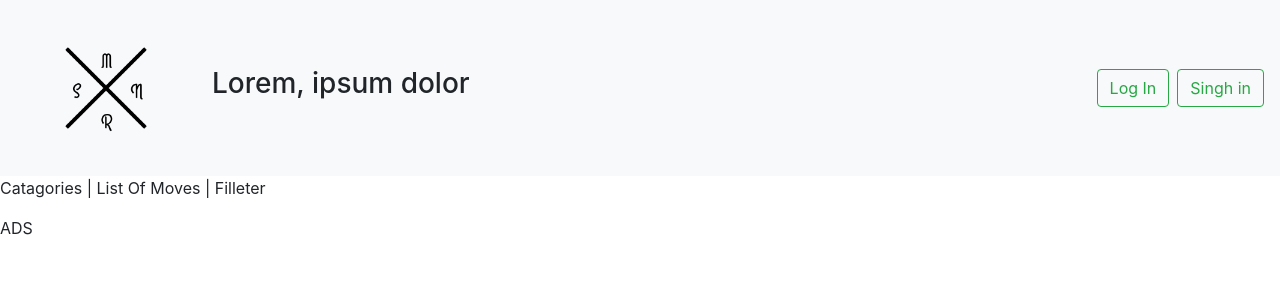
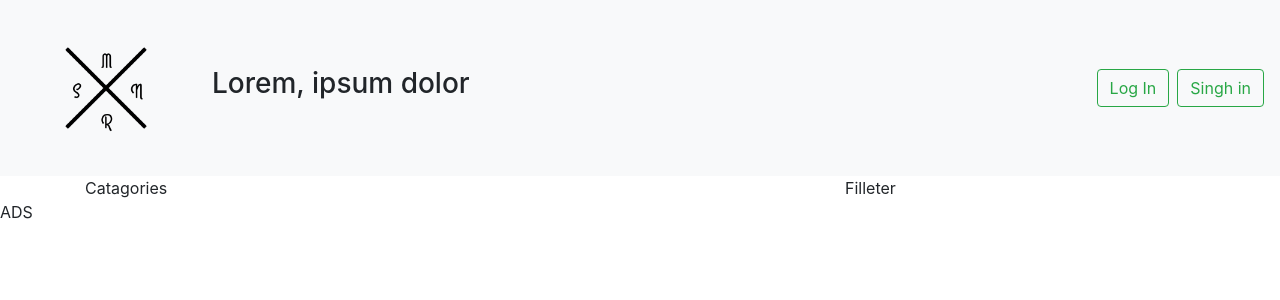
Before and after one commit to mishateml/New-movie-review, a React (Create React App) app: page / in a window 1280 px wide. Shown: the top 300 px of the page. Built offline with nearby package versions, Linux system fonts and the light colour scheme; no server answers.

Commit message:
start working on Movie List component

```diff
--- a/package.json
+++ b/package.json
@@ -6,6 +6,7 @@
     "@testing-library/jest-dom": "^4.2.4",
     "@testing-library/react": "^9.4.0",
     "@testing-library/user-event": "^7.2.1",
+    "axios": "^0.19.2",
     "bootstrap": "^4.4.1",
     "react": "^16.12.0",
     "react-bootstrap": "^1.0.0-beta.16",
--- /dev/null
+++ b/src/axios-data.js
@@ -0,0 +1,6 @@
+import axios from "axios";
+export const key = "c77614016b93433d8ba60347728e7098";
+const instance = axios.create({
+  baseURL: "https://api.themoviedb.org/3/"
+});
+export default instance;
--- /dev/null
+++ b/src/containers/ListOfMovies/ListOfMovies.js
@@ -0,0 +1,41 @@
+import React, { Component } from "react";
+import axios, { key } from "../../axios-data";
+import classes from "./ListOfMovies.module.css";
+
+class ListOfMovies extends Component {
+  state = {
+    data: {}
+  };
+  getDataForLastWeek = (filter, key) => {
+    axios
+      .get(
+        "discover/tv?api_key=" +
+          key +
+          "&language=en-US&sort_by=popularity.desc&page=1&timezone=America%2FNew_York&include_null_first_air_dates=false"
+      )
+      .then(response => {
+        // handle success
+        this.setState({
+          data: response.data.results
+        });
+        console.log(this.state.data);
+      })
+      .catch(function(error) {
+        // handle error
+        console.log(error);
+      })
+      .then(function() {
+        // always executed
+      });
+  };
+
+  componentDidMount() {
+    this.getDataForLastWeek(null, key);
+  }
+
+  render() {
+    return <div></div>;
+  }
+}
+
+export default ListOfMovies;
--- a/src/containers/MainRoom/MainRoom.js
+++ b/src/containers/MainRoom/MainRoom.js
@@ -2,15 +2,26 @@ import React, { Component } from "react";
 // bootstrap react
 import Button from "react-bootstrap/Button";
 import Container from "react-bootstrap/Container";
+import { Row, Col } from "react-bootstrap";
 
 import Header from "../../components/Header/Header";
+import ListOfMovies from "../../containers/ListOfMovies/ListOfMovies";
 
 class MainRoom extends Component {
   render() {
     return (
       <div>
         <Header />
-        <p> Catagories | List Of Moves | Filleter</p>
+        <Container>
+          <Row>
+            <Col>Catagories</Col>
+            <Col>
+              <ListOfMovies />
+            </Col>
+            <Col>Filleter</Col>
+          </Row>
+        </Container>
+
         <footer>ADS</footer>
       </div>
     );
```
Also changed, not shown: src/containers/ListOfMovies/ListOfMovies.module.css (added), 1 other file (tests, documents, lock files or other folders).
